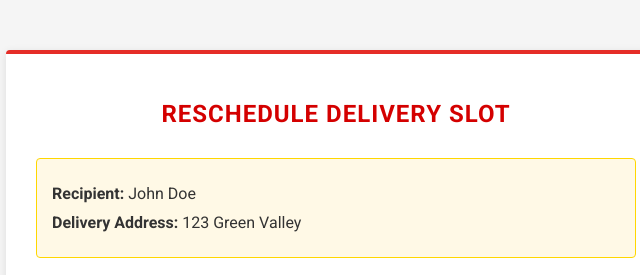
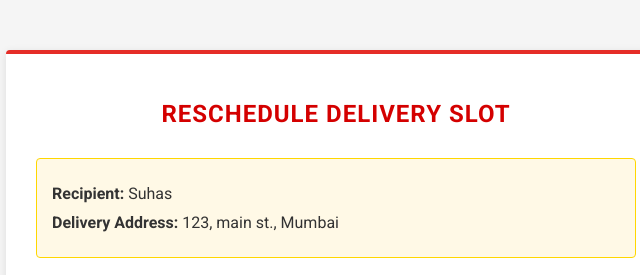
Before and after one commit to rishitsura/notifs, a plain HTML site: page Frontend/index.html in a window 1280 px wide. Shown: the top 275 px of the page, 304-944 px from the left. Drawn offline with Linux system fonts and the light colour scheme.

Commit message:
updated user details

```diff
--- a/Frontend/index.html
+++ b/Frontend/index.html
@@ -11,8 +11,8 @@
     <div class="container">
         <h1>Reschedule Delivery Slot</h1>
         <div class="details">
-            <p><strong>Recipient:</strong> John Doe</p>
-            <p><strong>Delivery Address:</strong> 123 Green Valley</p>
+            <p><strong>Recipient:</strong> Suhas </p>
+            <p><strong>Delivery Address:</strong> 123, main st., Mumbai</p>
         </div>
         <div class="slot-selection">
             <label for="time-slot">Select a New Time Slot:</label>
```
